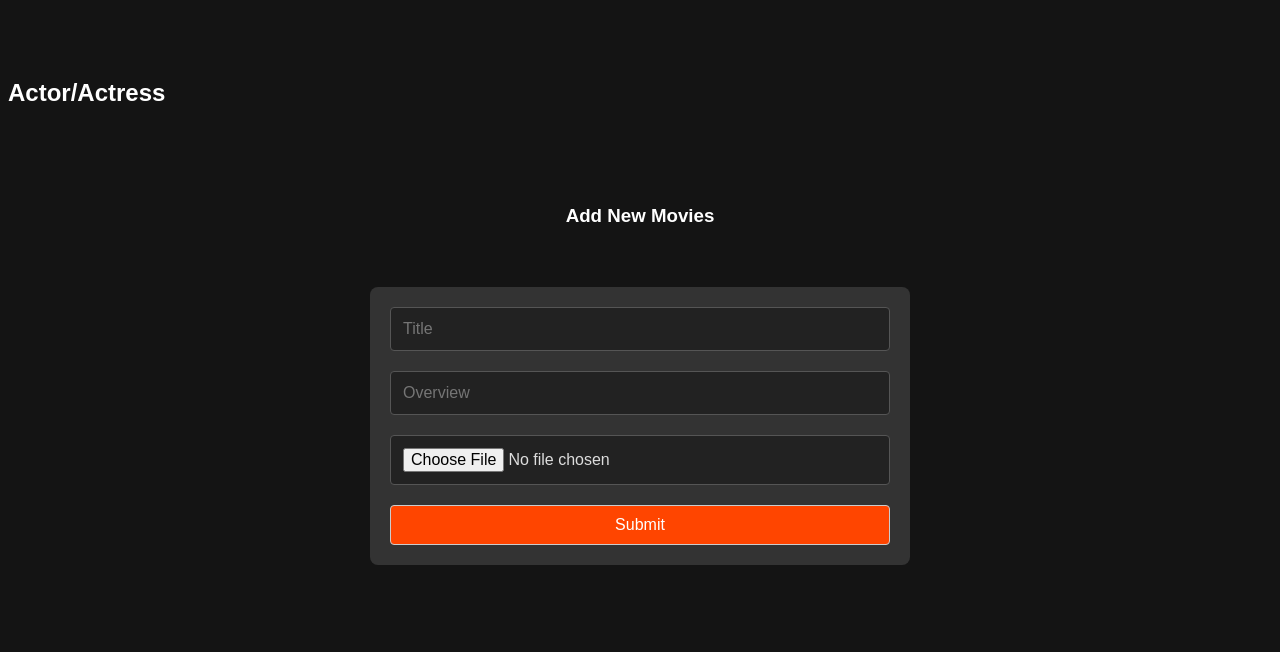
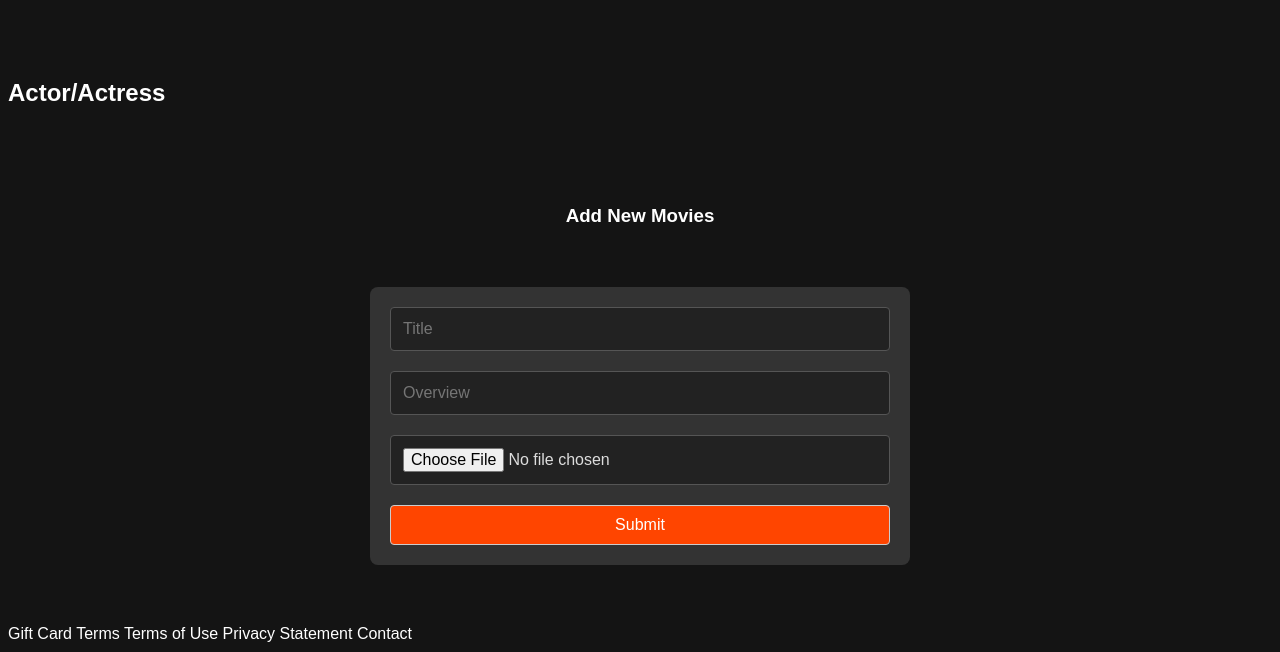
Before and after one commit to Landingonthemoon/TERM2, a website: page index.html in a window 1280 px wide. Shown: the part 148-800 px from the top of the page. Drawn offline with Linux system fonts and the light colour scheme; no server answers.

Commit message:
Update index.html

```diff
--- a/index.html
+++ b/index.html
@@ -62,4 +62,21 @@
 
     <script src="index.js"></script>
   </body>
+
+  <footer>
+
+    <div class="ftr-content">
+        <div class="contact">
+        </div>
+        <div class="ftr">
+            <a>Gift Card Terms</a>
+            <a>Terms of Use</a>
+            <a>Privacy Statement</a>
+            <a>Contact</a>
+
+        </div>
+        </div>
+    </div>
+
+</footer>
 </html>
```
